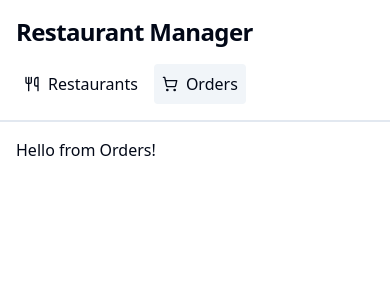
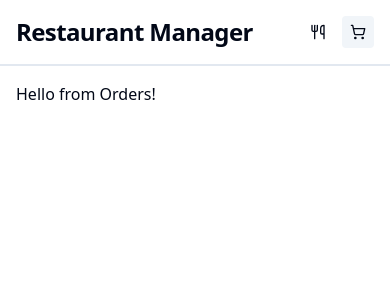
Before and after one commit to MatiasBarro/wakeup-challenge, a React (Vite) app in the folder apps/restaurant-app/: page /orders in a window 390 px wide. Shown: the top 300 px of the page. Built offline with nearby package versions, Linux system fonts and the light colour scheme; no server answers.

Commit message:
Refactor Navigation Bar

```diff
--- a/apps/restaurant-app/src/components/common/NavigationBar/NavigationBar.tsx
+++ b/apps/restaurant-app/src/components/common/NavigationBar/NavigationBar.tsx
@@ -4,7 +4,7 @@ import { TypographyH3 } from '@/components/ui/typographyH3';
 
 export function NavigationBar() {
     return (
-        <div className="flex gap-y-4 justify-between lg:justify-normal lg:gap-12 align-center p-4 border-b-2 flex-wrap items-center">
+        <div className="flex gap-y-4 justify-between lg:justify-normal lg:gap-12 align-center p-4 border-b-2 flex-wrap items-center sticky top-0 opacity-100 bg-white z-10">
             <TypographyH3>Restaurant Manager</TypographyH3>
             <div className="flex gap-2">
                 <NavigationBarLink
--- a/apps/restaurant-app/src/components/common/NavigationBar/NavigationBarLink.tsx
+++ b/apps/restaurant-app/src/components/common/NavigationBar/NavigationBarLink.tsx
@@ -17,7 +17,7 @@ export function NavigationBarLink({
             className="flex items-center gap-2 p-2 [&.active]:bg-secondary [&.active]:rounded-sm"
         >
             {icon}
-            {text}
+            <div className="hidden lg:block">{text}</div>
         </Link>
     );
 }
```
